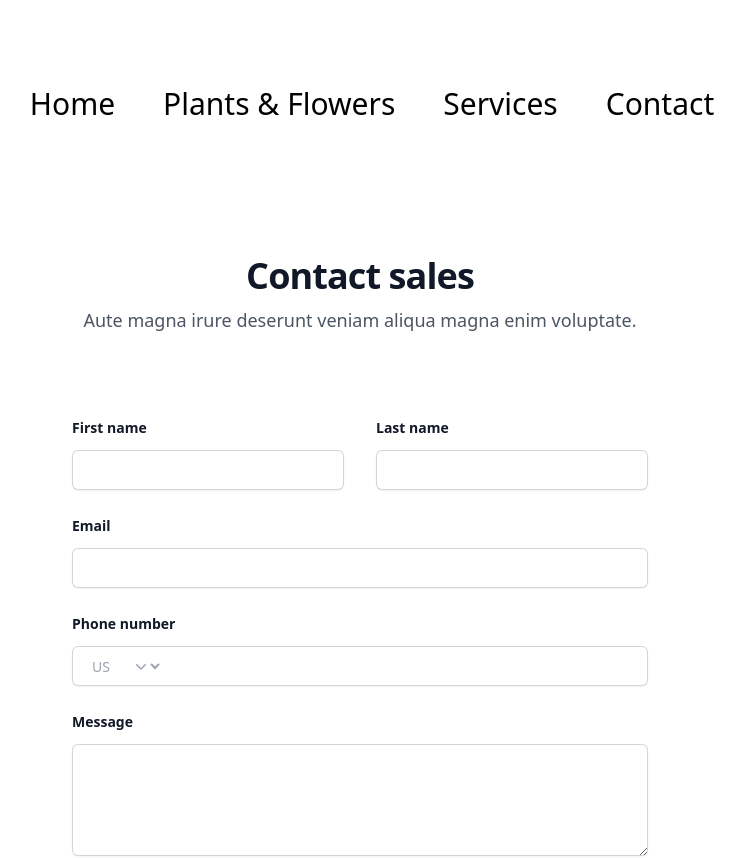
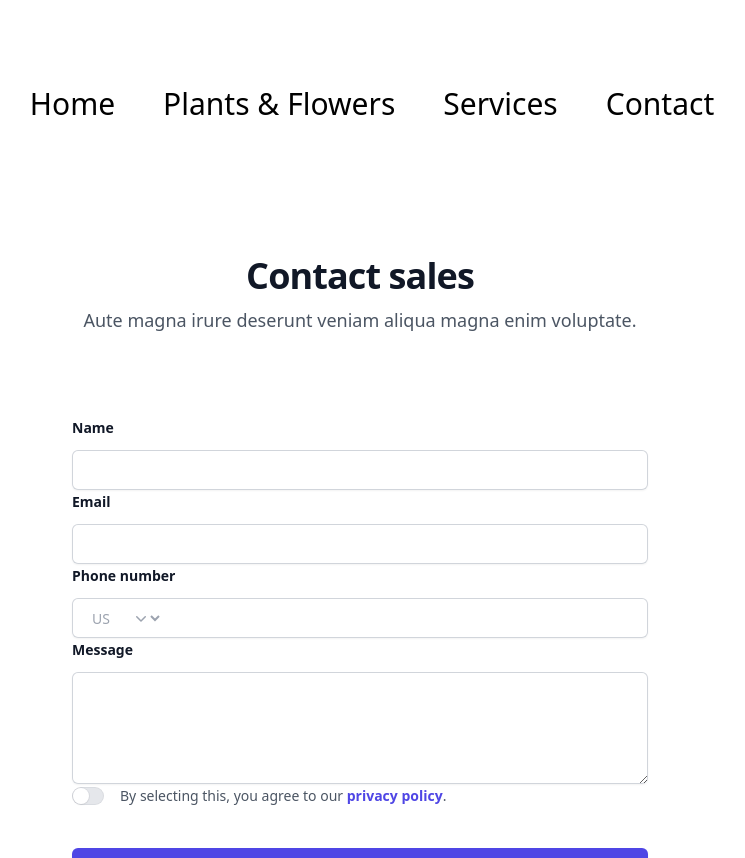
Before and after one commit to lee14k/seven-acres, a Next.js app: page /contact in a window 1280 px wide. Shown: the top 858 px of the page, without its empty margins (280-1025 px from the left). Built offline with nearby package versions, Linux system fonts and the light colour scheme.

Commit message:
contact and some service copy

```diff
--- a/components/ContactForm.jsx
+++ b/components/ContactForm.jsx
@@ -19,10 +19,10 @@ export default function ContactForm() {
         </p>
       </div>
       <form action="#" method="POST" className="mx-auto mt-16 max-w-xl sm:mt-20">
-        <div className="grid grid-cols-1 gap-x-8 gap-y-6 sm:grid-cols-2">
+        <div className=" gap-x-8 gap-y-6 sm:grid-cols-2">
           <div>
             <label htmlFor="first-name" className="block text-sm font-semibold leading-6 text-gray-900">
-              First name
+              Name
             </label>
             <div className="mt-2.5">
               <input
@@ -30,20 +30,6 @@ export default function ContactForm() {
                 name="first-name"
                 id="first-name"
                 autoComplete="given-name"
-                className="block w-full rounded-md border-0 px-3.5 py-2 text-gray-900 shadow-sm ring-1 ring-inset ring-gray-300 placeholder:text-gray-400 focus:ring-2 focus:ring-inset focus:ring-indigo-600 sm:text-sm sm:leading-6"
-              />
-            </div>
-          </div>
-          <div>
-            <label htmlFor="last-name" className="block text-sm font-semibold leading-6 text-gray-900">
-              Last name
-            </label>
-            <div className="mt-2.5">
-              <input
-                type="text"
-                name="last-name"
-                id="last-name"
-                autoComplete="family-name"
                 className="block w-full rounded-md border-0 px-3.5 py-2 text-gray-900 shadow-sm ring-1 ring-inset ring-gray-300 placeholder:text-gray-400 focus:ring-2 focus:ring-inset focus:ring-indigo-600 sm:text-sm sm:leading-6"
               />
             </div>
--- a/components/ServicesTripleBox.jsx
+++ b/components/ServicesTripleBox.jsx
@@ -11,7 +11,7 @@ const ServicesTripleBox =()=> {
                     alt="Landscaping"
                     width={300}
                     height={300}/>
-                <h2>Service 1</h2>
+                <h2>Tree Planting</h2>
                 <p>Service 1 description</p>
             </div>
             <div className="services-triple-box-item">
@@ -20,7 +20,7 @@ const ServicesTripleBox =()=> {
                     alt="Landscaping"
                     width={300}
                     height={300}/>
-                <h2>Service 2</h2>
+                <h2>Landscaping</h2>
                 <p>Service 2 description</p>
             </div>
             <div className="services-triple-box-item">
@@ -29,7 +29,7 @@ const ServicesTripleBox =()=> {
                     alt="Landscaping"
                     width={300}
                     height={300}/>
-                <h2>Service 3</h2>
+                <h2>Home Repair</h2>
                 <p>Service 3 description</p>
             </div>
             </div>
```
Also changed, not shown: public/seeds.png (added).
